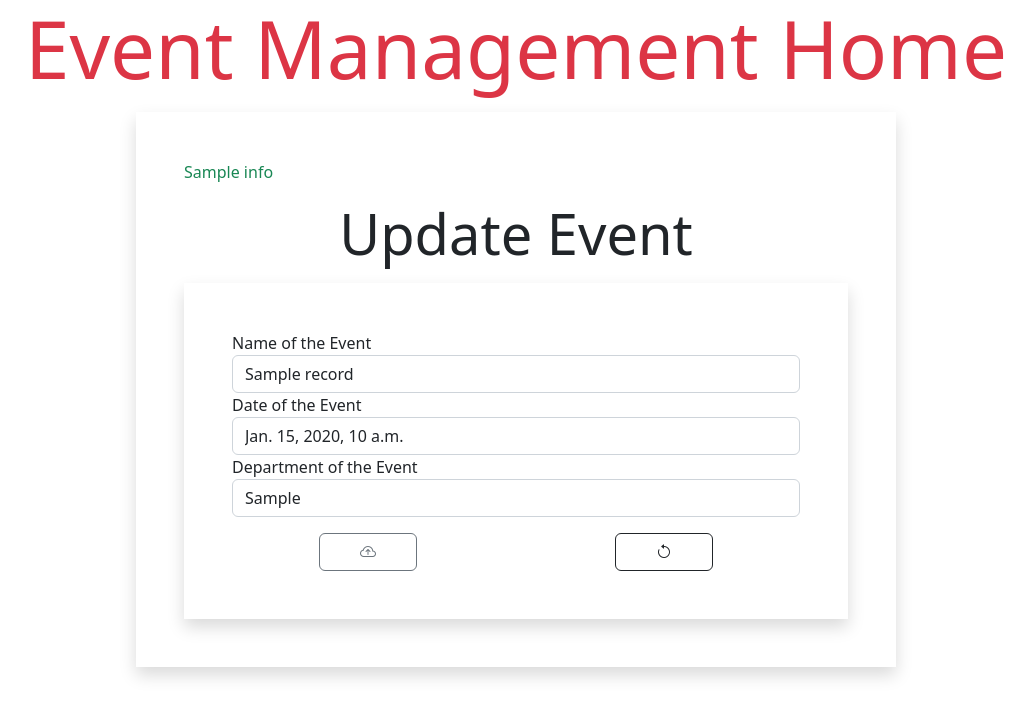
After one commit to mons1201/backend-django, a Django app: template sympossium/sympossium/templates/edit.html in a window 1280 px wide. The commit adds this page. Shown: the top 718 px of the page, without its empty margins (124-1158 px from the left). Run offline with Django 4.2, Linux system fonts and the light colour scheme; the template is opened without the code that fills it: most values are stand-ins (such as "Sample title", 1, 10 or a date in 2020); parts of the project's set-up code (start-up, migrations or seed data) failed here and were passed over; some libraries are stand-ins or nearby versions.

Commit message:
templates

```diff
--- a/sympossium/events/urls.py
+++ b/sympossium/events/urls.py
@@ -3,7 +3,10 @@ from . import views
 
 urlpatterns = [
     path('insert',views.makeCreate),
-    path('inserts',views.makeList),
+    path('',views.makeList),
+    path('show/<int:seriel>',views.makeRead),
+    path('change/<int:num>',views.makeEdit),
+    path('del/<int:unique>',views.makeDelete),
     path('page',views.makePage)
 
 
--- /dev/null
+++ b/sympossium/sympossium/templates/edit.html
@@ -0,0 +1,36 @@
+{% extends 'home.html'%}
+{%block mohan%}
+    <p class="text-success">{{info}}</p>
+    <p class="text-center display-4">Update Event</p>
+    <form class="p-5 shadow" method="post">
+        {%csrf_token%}
+        <div class="form group">
+            <input type="hidden" name="eveid" value="{{record.eveId}}" />
+        </div>
+        <div class="form group">
+            <label>Name of the Event</label>
+            <input type="text" name="evename" placeholder="Event Name" class="form-control" value="{{record.eveName}}" />
+
+        </div>
+        <div>
+            <label>Date of the Event</label>
+            <input type="text" name="evedate" placeholder="Event Date YYYY-MM-DD" class="form-control" value="{{record.eveDate}}" />
+
+        </div>
+        <div>
+            <label>Department of the Event</label>
+            <input type="text" name="evedept" placeholder="Event Department" class="form-control" value="{{record.eveDepartment}}" />
+
+        </div>
+        <div class="row justify-content-around mt-3">
+            <button class="btn btn-outline-secondary col-2" type="submit">
+                <i class="bi bi-cloud-arrow-up"></i>
+            </button>
+            <button class="btn btn-outline-dark col-2" type="reset">
+                <i class="bi bi-arrow-counterclockwise"></i>
+            </button>
+        </div>
+
+
+    </form>
+{%endblock mohan%}
--- /dev/null
+++ b/sympossium/sympossium/templates/home.html
@@ -0,0 +1,26 @@
+<!DOCTYPE html>
+<html lang="en">
+<head>
+    <meta charset="UTF-8">
+    <meta http-equiv="X-UA-Compatible" content="IE=edge">
+    <meta name="viewport" content="width=device-width, initial-scale=1.0">
+    <title>Event Management</title>
+    <link href="https://cdn.jsdelivr.net/npm/bootstrap@5.2.2/dist/css/bootstrap.min.css" rel="stylesheet" integrity="sha384-Zenh87qX5JnK2Jl0vWa8Ck2rdkQ2Bzep5IDxbcnCeuOxjzrPF/et3URy9Bv1WTRi" crossorigin="anonymous">
+    <script src="https://cdn.jsdelivr.net/npm/bootstrap@5.2.2/dist/js/bootstrap.bundle.min.js" integrity="sha384-OERcA2EqjJCMA+/3y+gxIOqMEjwtxJY7qPCqsdltbNJuaOe923+mo//f6V8Qbsw3" crossorigin="anonymous"></script>
+    <script src="https://cdn.jsdelivr.net/npm/@popperjs/core@2.11.6/dist/umd/popper.min.js" integrity="sha384-oBqDVmMz9ATKxIep9tiCxS/Z9fNfEXiDAYTujMAeBAsjFuCZSmKbSSUnQlmh/jp3" crossorigin="anonymous"></script>
+    <script src="https://cdn.jsdelivr.net/npm/bootstrap@5.2.2/dist/js/bootstrap.min.js" integrity="sha384-IDwe1+LCz02ROU9k972gdyvl+AESN10+x7tBKgc9I5HFtuNz0wWnPclzo6p9vxnk" crossorigin="anonymous"></script>
+    <link rel="stylesheet" href="https://cdn.jsdelivr.net/npm/bootstrap-icons@1.9.1/font/bootstrap-icons.css">
+</head>
+<body>
+    <div class="container">
+        <div class="row justify-content-center">
+            <p class="display-1 text-center text-danger">Event Management Home</p>
+            <div class="col-lg-8 col-md-10 col-sm-12 shadow p-5">
+                {% block mohan %}
+                {% endblock mohan %}
+            </div>
+        </div>
+    </div>
+
+</body>
+</html>
```
Also changed, not shown: sympossium/events/views.py (+24 -4 lines), sympossium/sympossium/templates/one.html (added, +25 -0 lines), sympossium/sympossium/templates/schedule.html (+3 -16 lines), sympossium/sympossium/templates/viewing.html (added, +36 -0 lines).
